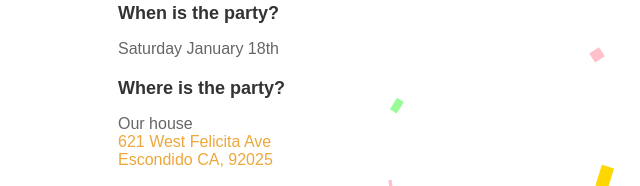
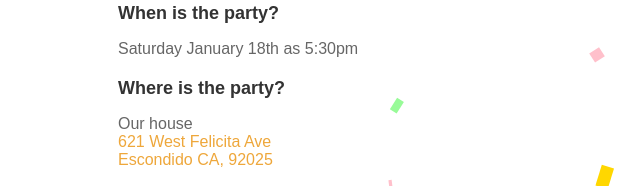
Before and after one commit to jmoyers14/birthday, a plain HTML site: page index.html in a window 1280 px wide. Shown: the part 520-706 px from the top of the page, 222-862 px from the left. Drawn offline with Linux system fonts and the light colour scheme.

Commit message:
Add time to the 'when' section

```diff
--- a/index.html
+++ b/index.html
@@ -139,7 +139,7 @@
             <h2>Party Details</h2>
             <div class="qa-section">
                 <p class="question">When is the party?</p>
-                <p class="answer">Saturday January 18th</p>
+                <p class="answer">Saturday January 18th as 5:30pm</p>
 
                 <p class="question">Where is the party?</p>
                 <p class="answer">
```
